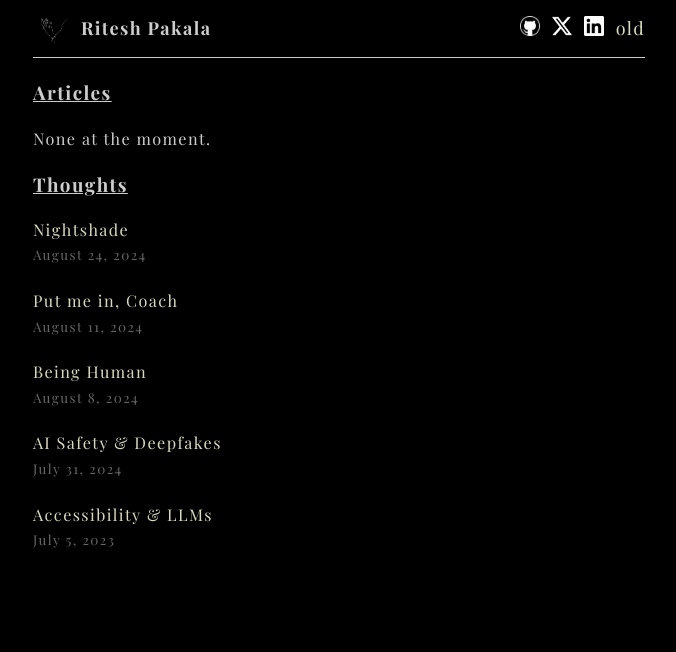
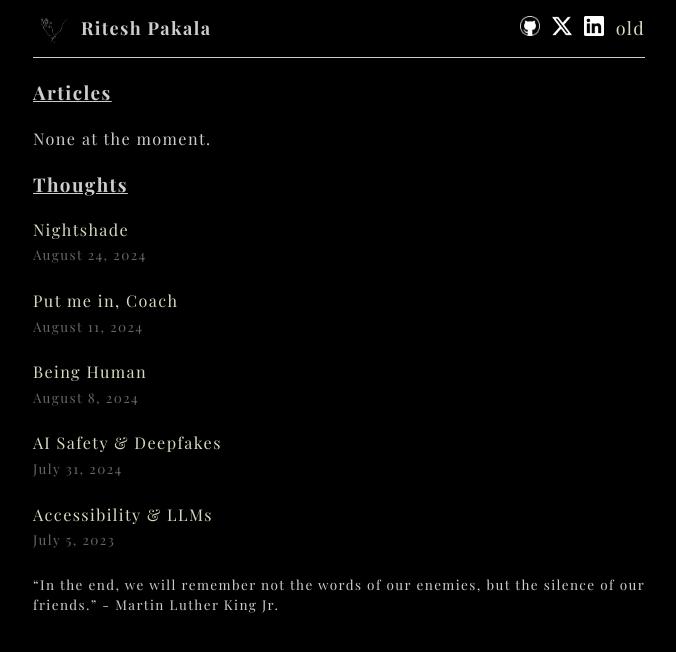
Before and after one commit to riteshpakala/riteshpakala.github.io, a Next.js app: page / in a window 1280 px wide. Shown: the top 652 px of the page, without its empty margins (301-977 px from the left). Built offline with nearby package versions, Linux system fonts and the light colour scheme; a web font is replaced by a local one.

Commit message:
finally found a quote to start QOTD

```diff
--- a/pages/index.js
+++ b/pages/index.js
@@ -43,6 +43,9 @@ export default function Home({ allPostsData, allThoughtsData }) {
           ))}
         </ul>
       </section>
+      <section className={`${utilStyles.headingSm2} ${utilStyles.padding1px}`}>
+      “In the end, we will remember not the words of our enemies, but the silence of our friends.” - Martin Luther King Jr.
+      </section>
     </Layout>
   );
 }
```
